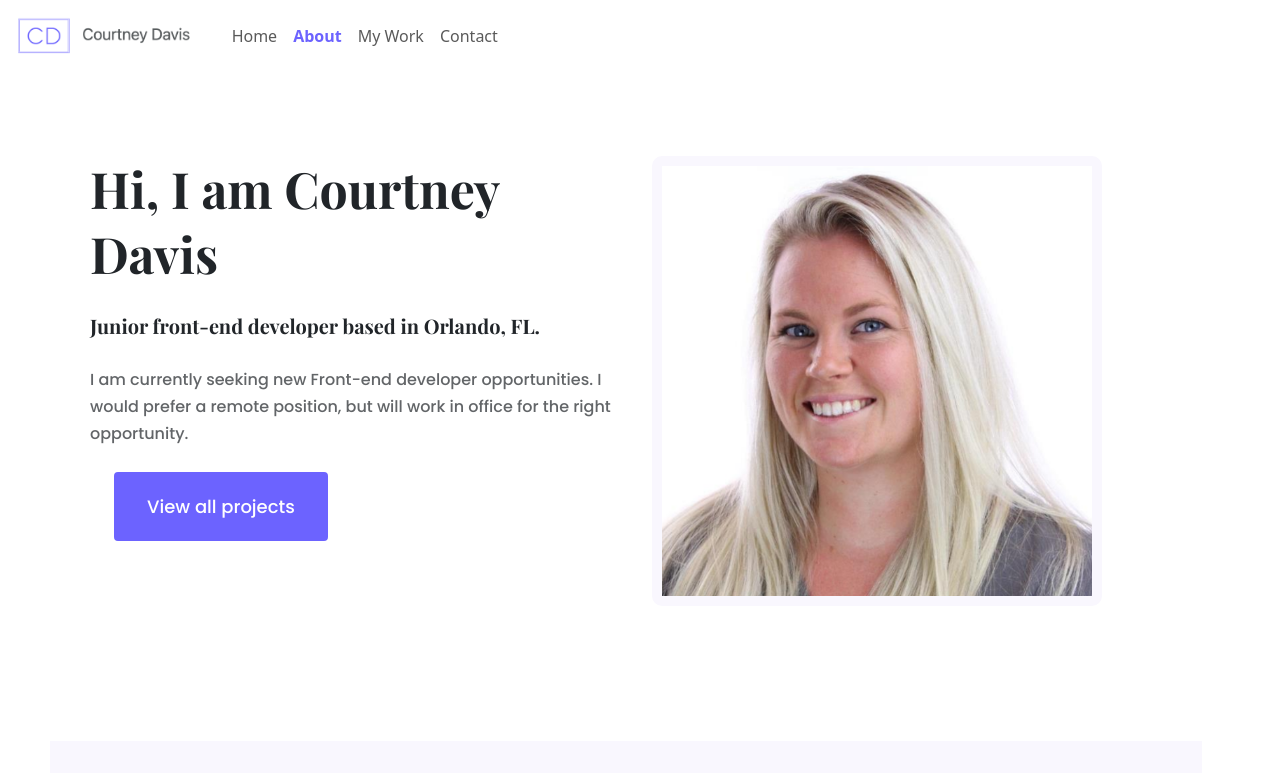
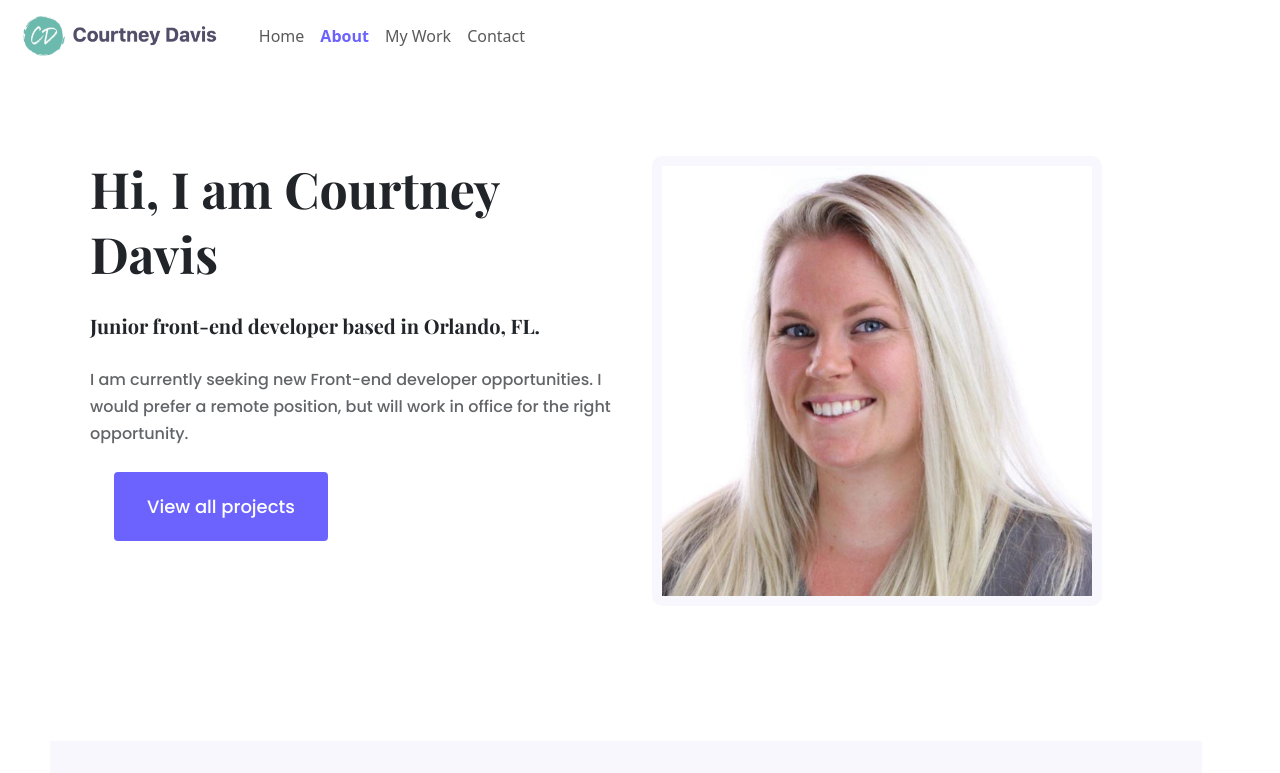
Before and after one commit to cdavis1809/Portfolio-Project, a plain HTML site: page about.html in a window 1280 px wide. Shown: the top 773 px of the page. Drawn offline with nearby package versions, Linux system fonts and the light colour scheme; a web font is replaced by a local one.

Commit message:
changed logo

```diff
--- a/about.html
+++ b/about.html
@@ -36,7 +36,7 @@
       <div class="container-fluid">
         <a class="navbar-brand" href="/"
           ><img
-            src="/images/largelogo2.png"
+            src="/images/largelogo.png"
             alt="Courtney Davis initials logo"
           />
         </a>
```
Also changed, not shown: contact.html (+1 -1 lines), index.html (+1 -1 lines), myWork.html (+1 -1 lines), images/largelogo.png (added), images/logo.png, images/logo2.png (added), 1 other file.
